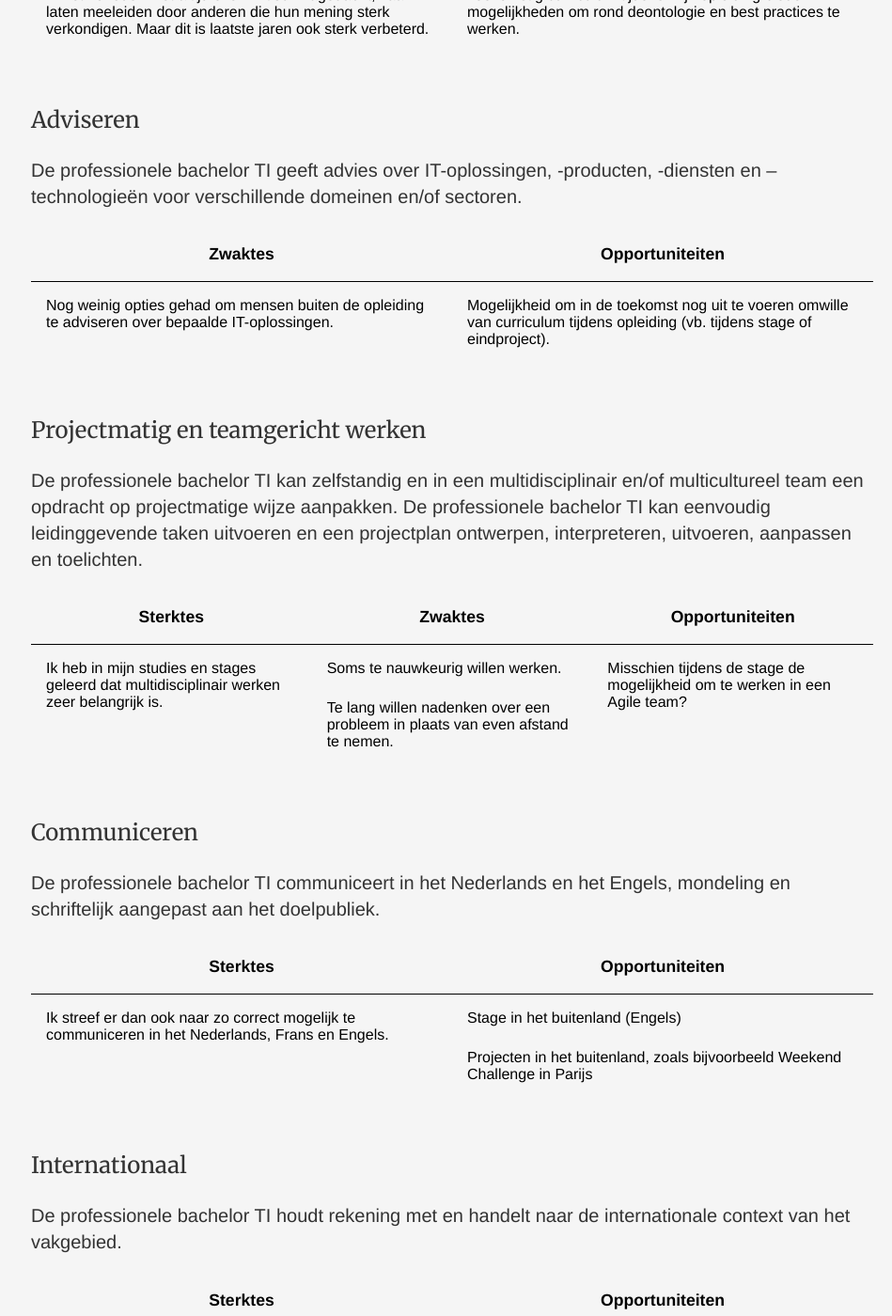
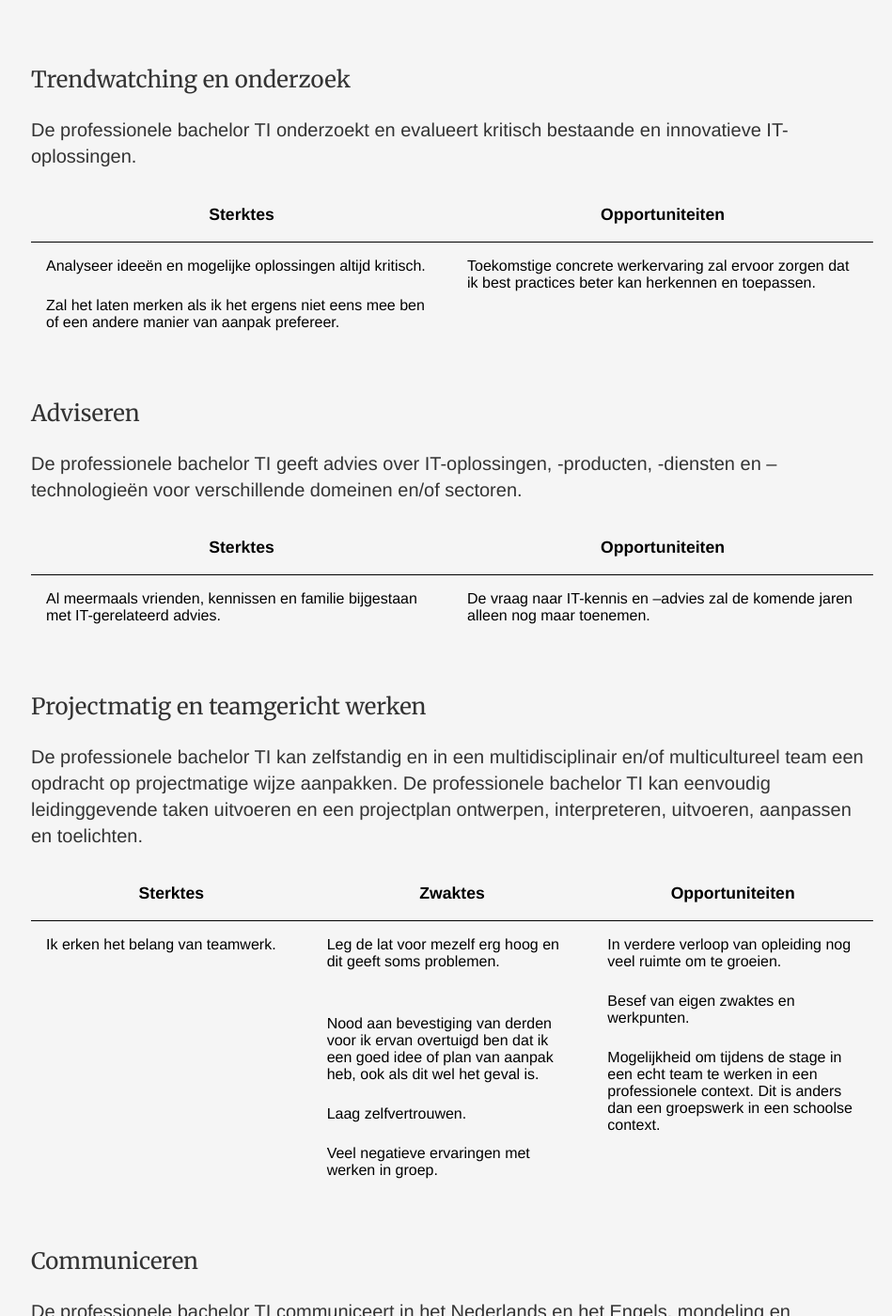
Before and after one commit to Jornax/Jornax.github.io, a Jekyll site: the page built from competences/index.html, in a window 1280 px wide and 1400 px high, scrolled down 2511 px. Shown: the whole window at 94% size, without its empty margins (159-1108 px from the left). Built offline with Jekyll 4.4.1, drawn with Linux system fonts in a browser that asks for light colours; some of the changed text lies outside the part shown.

Commit message:
Update index.html

```diff
--- a/competences/index.html
+++ b/competences/index.html
@@ -6,7 +6,7 @@ title: Competenties & vaardigheden
 	<h1>Competenties &amp; vaardigheden</h1>
     <p>Hier vertel ik over mijn behaalde sterktes, zwaktes, opportuniteiten en dreigingen binnen de competenties en vaardigheden van het domeinspecifieke leerresultatenkader voor studenten toegepaste informatica. Om meer te weten te komen over mijn technische vaardigheden, talenkennis, en andere talenten, verwijs ik je door <a href="../cv">naar mijn cv</a>.</p>
 </div>
-    <section id="analyseren">
+     <section id="analyseren">
         <div class="container">
 
             <div class="panel panel-default">
@@ -29,19 +29,20 @@ title: Competenties & vaardigheden
                     <tbody>
                         <tr>
                             <td>
-                                <ul>
-                                    <li>Goede achtergrondkennis met betrekking tot analyse – en modelleringtechnieken uit zowel het vakgebied van informatica als uit schoolpsychologisch vakgebied.</li>
-                                </ul>
+
+                                    <li>Ik heb een sterk wiskundig inzicht, zoek graag problemen uit en los graag puzzels op. </li>
+
                             </td>
                             <td>
                                 <ul>
-                                    <li>Beperkte praktijkervaring in functioneel ontwerp</li>
+                                    <li>Beperkte praktijkervaring.</li>
                                 </ul>
                             </td>
                             <td>
                                 <ul>
                                     <li>Nieuwsgierig en leergierig</li>
-                                    <li>Mogelijkheid om in de toekomst nog bij te leren door middel van curriculum tijdens opleiding.</li>
+                                    <li>Mogelijkheid om in de verdere opleiding nog bij te leren.</li>
+ 	<li>Kans om praktijkervaring op te doen door stage of studierelevante bijbaan.</li>
                                 </ul>
                             </td>
                         </tr>
@@ -77,16 +77,13 @@ title: Competenties & vaardigheden
                                 <ul>
                                     <li>Nauwkeurig werken</li>
                                     <li>Oog voor detail</li>
+	<li>Aantal jaar universiteit achter de rug en hierdoor ervaring met theoretischere vakken.</li>
+ 		<li>Bachelorproef Informatica (KU Leuven) afgerond.</li>
                                 </ul>
                             </td>
                             <td>
                                 <ul>
-                                    <li>Beperkte praktijkervaring in het verwerken van datagegevens bij grote projecten.</li>
-                                </ul>
-                            </td>
-                            <td>
-                                <ul>
-                                    <li>Mogelijkheid om in de toekomst nog veel in te oefenen omwille van curriculum tijdens opleiding.</li>
+                                    <li>Mogelijkheid om in de toekomst nog veel in te in de verdere opleiding.</li>
                                 </ul>
                             </td>
                         </tr>
@@ -133,7 +129,7 @@ title: Competenties & vaardigheden
                             <td>
                                 <ul>
                                     <li>Nieuwsgierig en leergierig</li>
-                                    <li>Mogelijkheid om in de toekomst nog in te oefenen omwille van curriculum tijdens opleiding.</li>
+                                    <li>Grote vraag naar IT’ers op de markt maakt dat er veel kansen zijn om bij te leren.</li>
                                 </ul>
                             </td>
                         </tr>
@@ -166,12 +163,20 @@ title: Competenties & vaardigheden
                         <tr>
                             <td>
                                 <ul>
-                                    <li>Projecten aanpassen aan nieuwe vergaarde kennis.</li>
+                                    <li>Aandacht voor leesbaarheid code.</li>
+		<li>Oog voor detail.</li>
+		<li>Langetermijnvisie.</li>
                                 </ul>
                             </td>
+                    </thead>
+                    <tbody>
+                        <tr>
                             <td>
                                 <ul>
-                                    <li>Mogelijkheid om in de toekomst nog in te oefenen omwille van curriculum tijdens opleiding.</li>
+		<li>Concrete ervaring in beveiliging ontbreekt.</li>
+                            <td>
+                                <ul>
+                                    <li>Mogelijkheid om in de toekomst kennis over beveiliging bij te schaven in opleiding of stage.</li>
                                 </ul>
                             </td>
                         </tr>
@@ -204,13 +209,14 @@ title: Competenties & vaardigheden
                         <tr>
                             <td>
                                 <ul>
-                                    <li>Ik hecht veel belang aan op een professionele manier handelen.</li>
-                                    <li>Zicht op wat maatschappelijk correct is.</li>
+                                    <li>Hecht belang aan kwalitatief werken.</li>
+                                    <li>Houdt zich aan regels en richtlijnen.</li>
+ 	<li>Als ik ergens echt voor ga, wil ik het ook op een correcte manier afhandelen.</li>
                                 </ul>
                             </td>
                             <td>
                                 <ul>
-                                    <li>Toekomstig curriculum tijdens mijn opleiding bieden mogelijkheden om rond deontologie en best practices te werken.</li>
+                                    <li>Grote vraag naar ethisch verantwoorde informaticaspecialisten.</li>
                                 </ul>
                             </td>
                         </tr>
@@ -235,7 +241,7 @@ title: Competenties & vaardigheden
                 <table class="table table-bordered">
                     <thead>
                         <tr>
-                            <th>Zwaktes</th>
+                            <th>Sterktes</th>
                             <th>Opportuniteiten</th>
                         </tr>
                     </thead>
@@ -243,12 +249,13 @@ title: Competenties & vaardigheden
                         <tr>
                             <td>
                                 <ul>
-                                    <li>In het verleden niet altijd even kritisch nagedacht, vaak laten meeleiden door anderen die hun mening sterk verkondigen. Maar dit is laatste jaren ook sterk verbeterd.</li>
+                                    <li>Analyseer ideeën en mogelijke oplossingen altijd kritisch.</li>
+ 		<li>Zal het laten merken als ik het ergens niet eens mee ben of een andere manier van aanpak prefereer.</li>
                                 </ul>
                             </td>
                             <td>
                                 <ul>
-                                    <li>Toekomstig curriculum tijdens mijn opleiding bieden mogelijkheden om rond deontologie en best practices te werken.</li>
+                                    <li>Toekomstige concrete werkervaring zal ervoor zorgen dat ik best practices beter kan herkennen en toepassen.</li>
                                 </ul>
                             </td>
                         </tr>
@@ -273,7 +280,7 @@ title: Competenties & vaardigheden
                 <table class="table table-bordered">
                     <thead>
                         <tr>
-                            <th>Zwaktes</th>
+                            <th>Sterktes</th>
                             <th>Opportuniteiten</th>
                         </tr>
                     </thead>
@@ -281,12 +288,12 @@ title: Competenties & vaardigheden
                         <tr>
                             <td>
                                 <ul>
-                                    <li>Nog weinig opties gehad om mensen buiten de opleiding te adviseren over bepaalde IT-oplossingen.</li>
+                                    <li>Al meermaals vrienden, kennissen en familie bijgestaan met IT-gerelateerd advies.</li>
                                 </ul>
                             </td>
                             <td>
                                 <ul>
-                                    <li>Mogelijkheid om in de toekomst nog uit te voeren omwille van curriculum tijdens opleiding (vb. tijdens stage of eindproject).</li>
+                                    <li>De vraag naar IT-kennis en –advies zal de komende jaren alleen nog maar toenemen.</li>
                                 </ul>
                             </td>
                         </tr>
@@ -320,18 +327,22 @@ title: Competenties & vaardigheden
                         <tr>
                             <td>
                                 <ul>
-                                    <li>Ik heb in mijn studies en stages geleerd dat multidisciplinair werken zeer belangrijk is.</li>
+                                    <li>Ik erken het belang van teamwerk.</li>
                                 </ul>
                             </td>
                             <td>
                                 <ul>
-                                    <li>Soms te nauwkeurig willen werken.</li>
-                                    <li>Te lang willen nadenken over een probleem in plaats van even afstand te nemen.</li>
+                                    <li>Leg de lat voor mezelf erg hoog en dit geeft soms problemen.<li>
+                                    <li>Nood aan bevestiging van derden voor ik ervan overtuigd ben dat ik een goed idee of plan van aanpak heb, ook als dit wel het geval is.</li>
+ 	<li>Laag zelfvertrouwen.</li>
+<li>Veel negatieve ervaringen met werken in groep.</li>
                                 </ul>
                             </td>
                             <td>
                                 <ul>
-                                    <li>Misschien tijdens de stage de mogelijkheid om te werken in een Agile team?</li>
+                                    <li>In verdere verloop van opleiding nog veel ruimte om te groeien.</li>
+	<li>Besef van eigen zwaktes en werkpunten.</li>
+<li>Mogelijkheid om tijdens de stage in een echt team te werken in een professionele context. Dit is anders dan een groepswerk in een schoolse context.</li>
                                 </ul>
                             </td>
                         </tr>
@@ -357,22 +368,24 @@ title: Competenties & vaardigheden
                     <thead>
                         <tr>
                             <th>Sterktes</th>
-                            <th>Opportuniteiten</th>
+	<th>Zwaktes</th>
                         </tr>
                     </thead>
                     <tbody>
                         <tr>
                             <td>
                                 <ul>
-                                    <li>Ik streef er dan ook naar zo correct mogelijk te communiceren in het Nederlands, Frans en Engels.</li>
+                                    <li>Ik vind correct taalgebruik erg belangrijk en besteed hier bovengemiddeld veel aandacht aan.</li>
+	<li>Mijn kennis van het Engels is bijzonder goed.</li>
+<li>Ook in het Frans kan ik mijn plan trekken.</li>
                                 </ul>
                             </td>
+                    </thead>
+                    <tbody>
+                        <tr>
                             <td>
                                 <ul>
-                                    <li>Stage in het buitenland (Engels)</li>
-                                    <li>Projecten in het buitenland, zoals bijvoorbeeld Weekend Challenge in Parijs</li>
-                                </ul>
-                            </td>
+<li>Ik presenter niet graag en krijg hier snel stress door.</li>
                         </tr>
                     </tbody>
                 </table>
@@ -396,19 +409,20 @@ title: Competenties & vaardigheden
                     <thead>
                         <tr>
                             <th>Sterktes</th>
-                            <th>Opportuniteiten</th>
+                            <th>Zwaktes</th>
                         </tr>
                     </thead>
                     <tbody>
                         <tr>
                             <td>
                                 <ul>
-                                    <li>Ik sta open om mijn programma’s aan te passen aan de normen van een bepaalde cultuur in de mate van het mogelijke.</li>
+                                    <li>Andere culturen en gewoonten vind ik interessant en ik probeer hier zoveel mogelijk voor open te staan.</li>
+<li>Volg de veranderingen in de IT op wereldniveau op via het internet.</li>
                                 </ul>
                             </td>
                             <td>
                                 <ul>
-                                    <li>Aan het plannen voor een stage in het buitenland.</li>
+                                    <li>Weinig bestaande buitenlandse contacten of vrienden, ook bijvoorbeeld geen Erasmusuitwisseling gedaan.</li>
                                 </ul>
                             </td>
                         </tr>
@@ -433,20 +447,20 @@ title: Competenties & vaardigheden
                 <table class="table table-bordered">
                     <thead>
                         <tr>
+                            <th>Sterktes</th>
                             <th>Zwaktes</th>
-                            <th>Opportuniteiten</th>
                         </tr>
                     </thead>
                     <tbody>
                         <tr>
                             <td>
                                 <ul>
-                                    <li>Nogal terughoudend van aard, maar de laatste jaren sterk verbeterd.</li>
+                                    <li>Neem vaak het voortouw in groepswerken. Vind het leuk om de leiding te hebben en dingen op poten te zetten.</ li>
                                 </ul>
                             </td>
                             <td>
                                 <ul>
-                                    <li>Op zoek gaan naar uitdagende projecten.</li>
+                                    <li>Werken in groepsverband is soms moeilijk.</li>
                                 </ul>
                             </td>
                         </tr>
@@ -473,21 +487,16 @@ title: Competenties & vaardigheden
                     <thead>
                         <tr>
                             <th>Sterktes</th>
-                            <th>Opportuniteiten</th>
+                            <th>Zwaktes</th>
                         </tr>
                     </thead>
                     <tbody>
                         <tr>
                             <td>
-                                <ul>
-                                    <li>Ik heb in mijn studies en stages geleerd dat samenwerken met cliënten, hun ondersteunen en hun begeleiden bij het aanleren van nieuwe dingen zeer belangrijk is.</li>
-                                </ul>
+                                    <li>Ik ben nieuwsgierig van aard, waardoor ik graag nieuwe dingen leer.</li>
                             </td>
                             <td>
-                                <ul>
-                                    <li>Nieuwsgierig en leergierig</li>
-                                    <li>Mogelijkheid om in de toekomst nog uit te voeren omwille van curriculum tijdens opleiding (vb. stage, eindproject).</li>
-                                </ul>
+                                    <li>Gebrek aan concrete ervaring.</li>
                             </td>
                         </tr>
                     </tbody>
```
Also changed, not shown: other parts of competences/index.html (+2 -3 lines).
